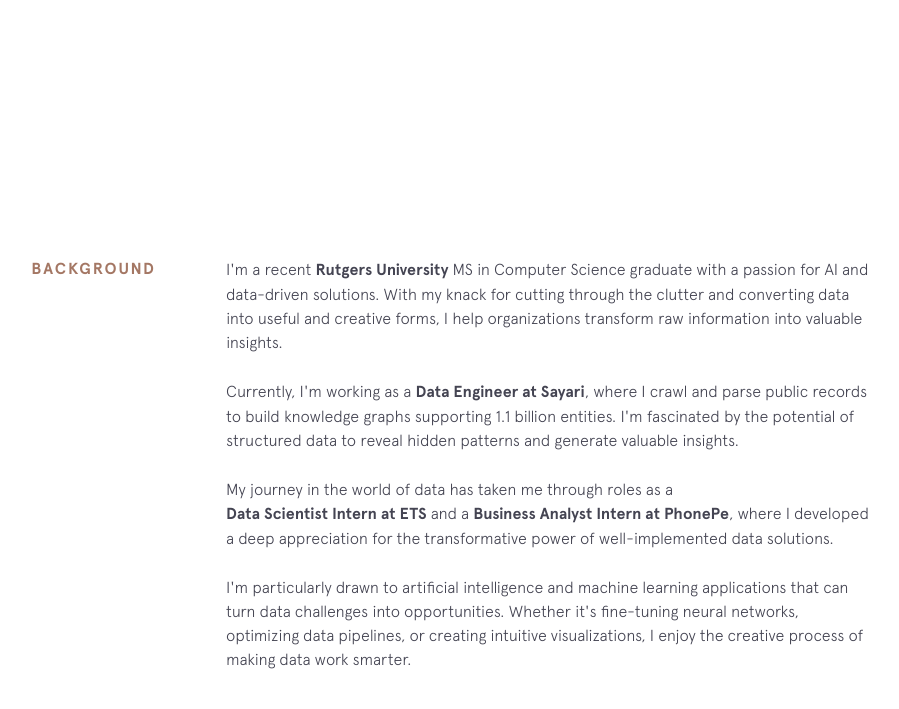
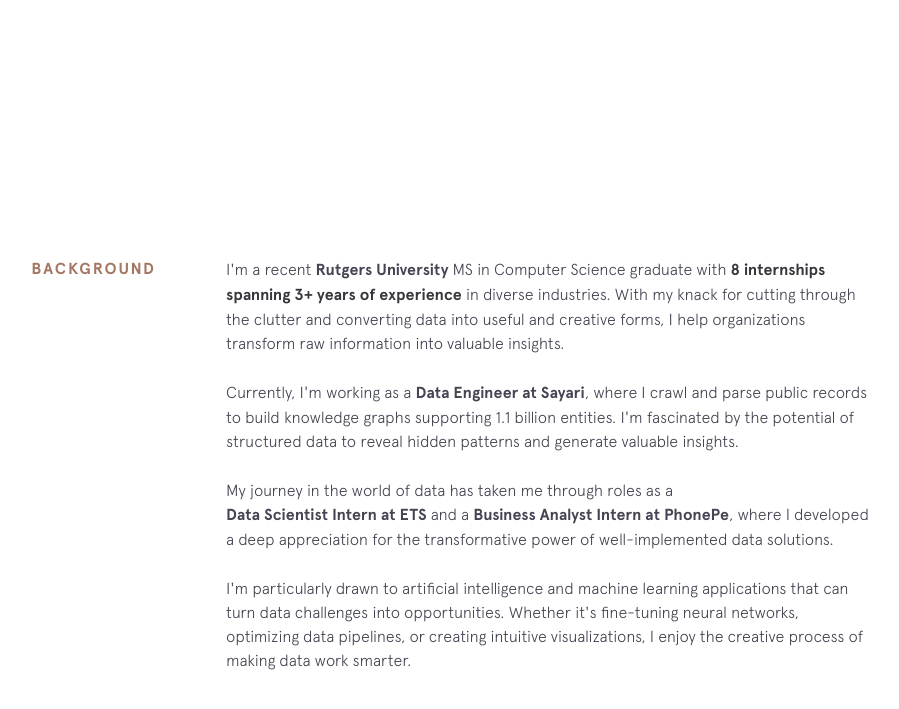
Before and after one commit to niyatijain21/niyatijain21.github.io, a Jekyll site: the page built from index.html, in a window 1280 px wide and 900 px high, scrolled down 743 px. Shown: the top 709 px of the window, without its empty margins (224-1123 px from the left). Built offline with Jekyll 4.4.1, drawn with Linux system fonts in a browser that asks for light colours; nearby versions of some CDN libraries; some of the changed text lies outside the part shown.

Commit message:
Update background, skills categories, and add more internship experiences

```diff
--- a/_includes/background.html
+++ b/_includes/background.html
@@ -2,7 +2,7 @@
   <div class="section__title">Background</div>
   <div class="section__content">
     <p>
-      I'm a recent <a class="underline-link" href="https://www.cs.rutgers.edu/" target="_blank">Rutgers University</a> MS in Computer Science graduate with a passion for AI and data-driven solutions. With my knack for cutting through the clutter and converting data into useful and creative forms, I help organizations transform raw information into valuable insights.
+      I'm a recent <a class="underline-link" href="https://www.cs.rutgers.edu/" target="_blank">Rutgers University</a> MS in Computer Science graduate with <strong>8 internships spanning 3+ years of experience</strong> in diverse industries. With my knack for cutting through the clutter and converting data into useful and creative forms, I help organizations transform raw information into valuable insights.
     </p>
 
     <p>
--- a/_includes/skills.html
+++ b/_includes/skills.html
@@ -1,7 +1,7 @@
 <section class="section skills">
   <div class="section__title">Skills</div>
   <div class="section__content">
-    <!-- <p>I’ve picked up quite a few skills during the course of my three co-ops, and aim to improve these skills everyday. Here are a few of the technologies that I have experience with:</p> -->
+    <!-- <p>I've picked up quite a few skills during the course of my three co-ops, and aim to improve these skills everyday. Here are a few of the technologies that I have experience with:</p> -->
     <div class="skillz">
       <div class="skillz__category">
         <div class="skillz__category__label">Languages</div>
@@ -12,26 +12,26 @@
         </ul>
       </div>
       <div class="skillz__category">
-        <div class="skillz__category__label">Frameworks</div>
+        <div class="skillz__category__label">Big Data Frameworks</div>
         <ul>
-          {% for framework in site.data.skills.frameworks %}
+          {% for framework in site.data.skills.big_data_frameworks %}
           <li class="skillz__category__item">{{framework.item}}</li>
           {% endfor %}
         </ul>
       </div>
       <div class="skillz__category">
-        <div class="skillz__category__label">Tools</div>
+        <div class="skillz__category__label">Databases & Cloud</div>
         <ul>
-          {% for tool in site.data.skills.tools %}
-          <li class="skillz__category__item">{{tool.item}}</li>
+          {% for item in site.data.skills.databases_cloud %}
+          <li class="skillz__category__item">{{item.item}}</li>
           {% endfor %}
         </ul>
       </div>
       <div class="skillz__category">
-        <div class="skillz__category__label">Design</div>
+        <div class="skillz__category__label">BI Tools</div>
         <ul>
-          {% for thing in site.data.skills.design %}
-          <li class="skillz__category__item">{{thing.item}}</li>
+          {% for tool in site.data.skills.bi_tools %}
+          <li class="skillz__category__item">{{tool.item}}</li>
           {% endfor %}
         </ul>
       </div>
```
Also changed, not shown: _data/experience.yml (+20 -0 lines), _data/skills.yml (+14 -16 lines).
